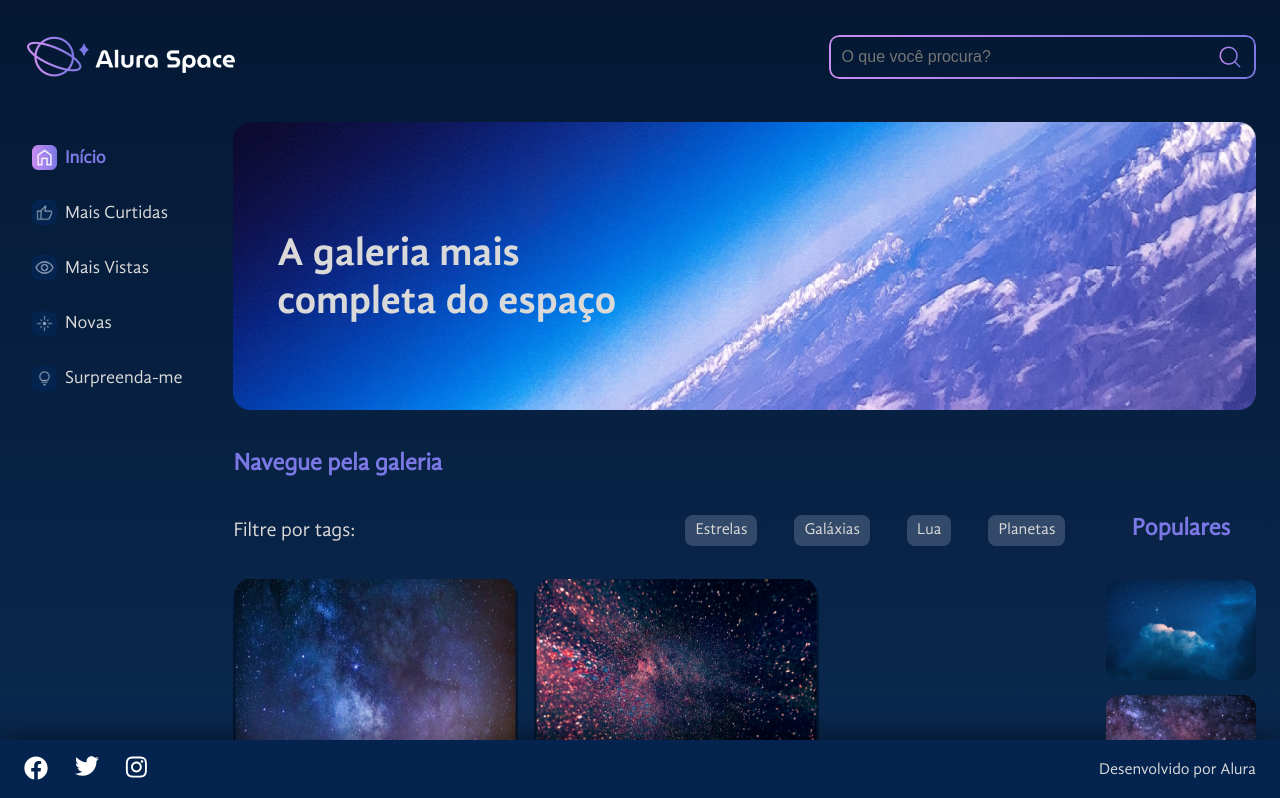
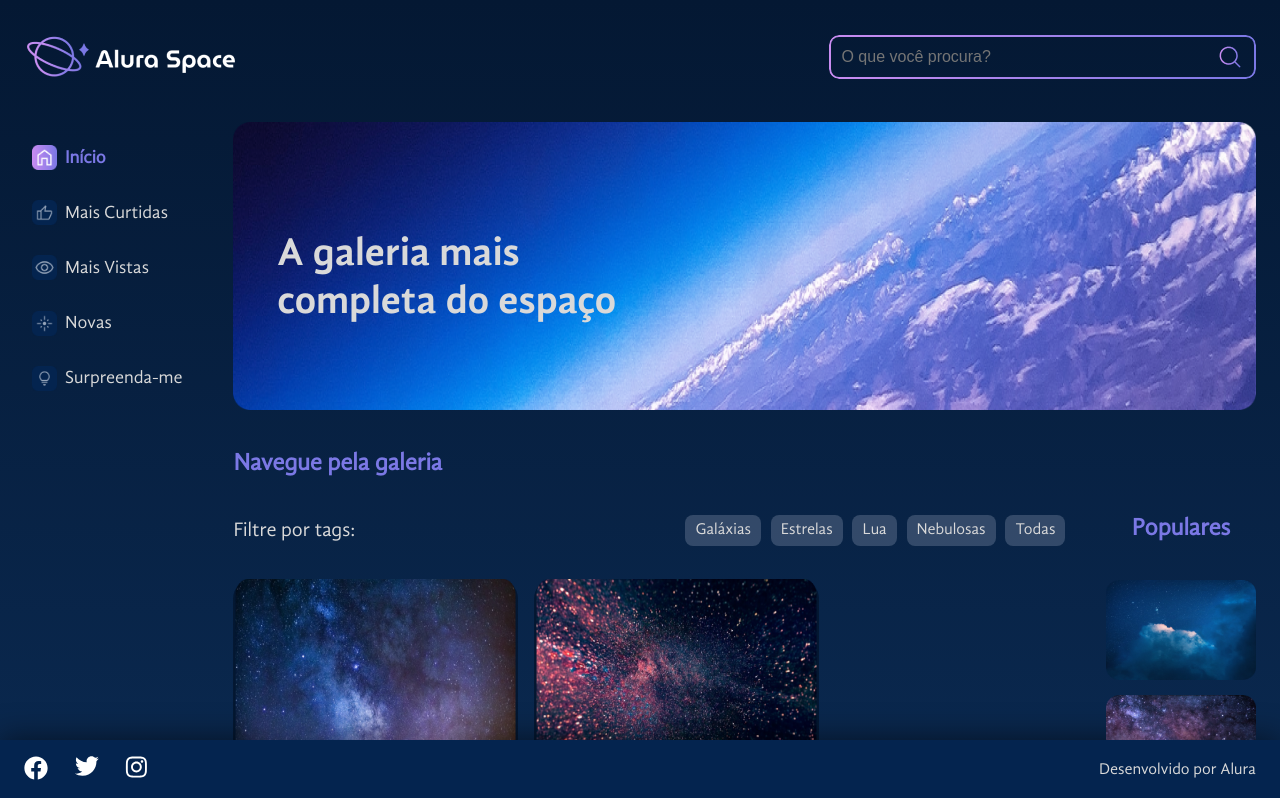
Before and after one commit to davidroliveira/react-alura-space, a React (Create React App) app: page / in a window 1280 px wide. Shown: the top 798 px of the page. Built offline with nearby package versions, Linux system fonts and the light colour scheme.

Commit message:
Criando funcionalidade de Filtro

```diff
--- a/src/componentes/Galeria/index.jsx
+++ b/src/componentes/Galeria/index.jsx
@@ -2,13 +2,25 @@
 import styles from "./Galeria.module.scss";
 import fotos from "./fotos.json";
 import Cards from "./Cards";
+import { useState } from "react";
 
 export default function Galeria() {
+  const [itens, setItens] = useState(fotos);
+  const tags = [...new Set(fotos.map((valor) => valor.tag))];
+
+  const filtraFotos = (tag) => {
+    const novasFotos = fotos.filter((foto) => {
+      return foto.tag === tag;
+    });
+
+    setItens(novasFotos);
+  };
+
   return (
     <section className={styles.galeria}>
       <h2>Navegue pela galeria</h2>
-      <Tags />
-      <Cards itens={fotos} styles={styles} />
+      <Tags tags={tags} filtraFotos={filtraFotos} setItens={setItens} />
+      <Cards itens={itens} styles={styles} />
     </section>
   );
 }
--- a/src/componentes/Tags/index.jsx
+++ b/src/componentes/Tags/index.jsx
@@ -1,14 +1,19 @@
 import styles from "./Tags.module.scss";
+import fotos from "../Galeria/fotos.json";
 
-export default function Tags() {
+export default function Tags({ tags, filtraFotos, setItens }) {
   return (
     <div className={styles.tags}>
       <p>Filtre por tags:</p>
       <ul className={styles.tags__lista}>
-        <li>Estrelas</li>
-        <li>Galáxias</li>
-        <li>Lua</li>
-        <li>Planetas</li>
+        {tags.map((tag) => {
+          return (
+            <li key={tag} onClick={() => filtraFotos(tag)}>
+              {tag}
+            </li>
+          );
+        })}
+        <li onClick={() => setItens(fotos)}>Todas</li>
       </ul>
     </div>
   );
```
